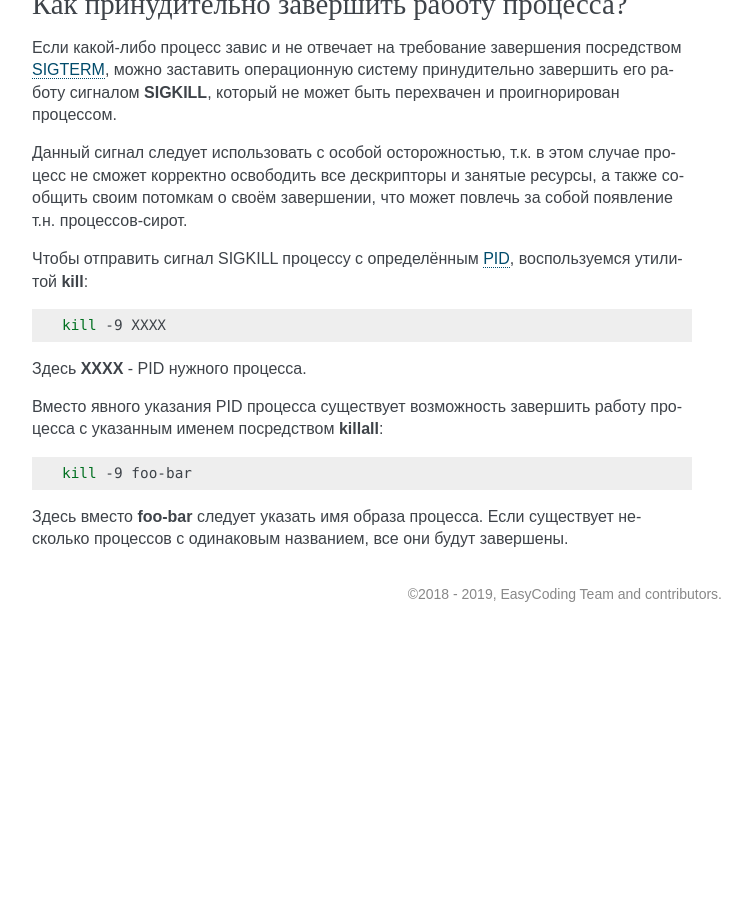
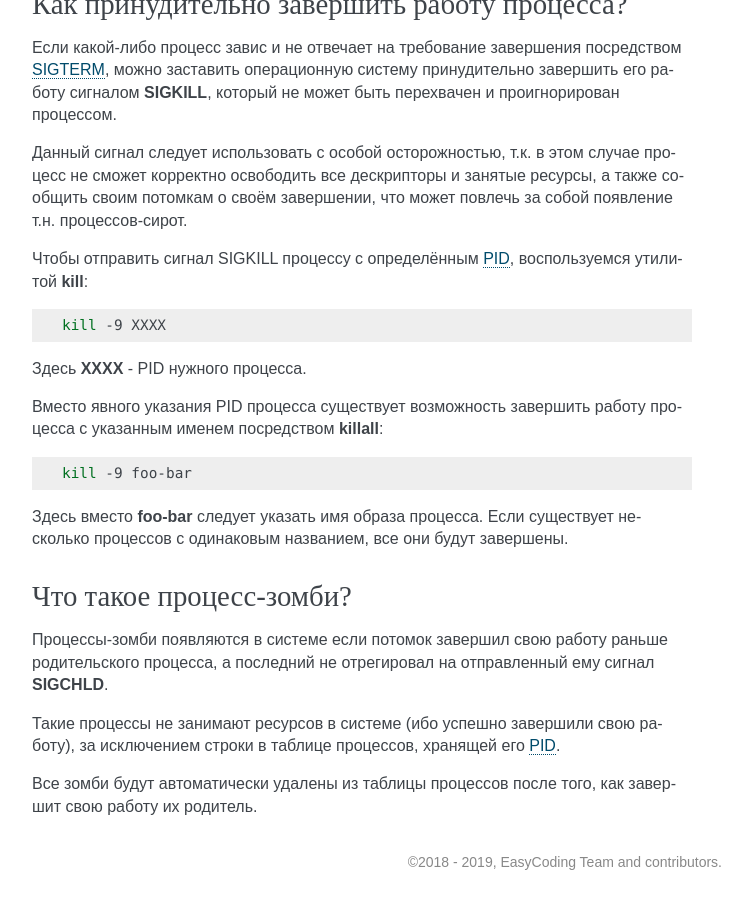
Before and after one commit to RussianFedora/FAQ, a Sphinx documentation site: the page built from source/administration.rst, in a window 1280 px wide and 900 px high, scrolled down 13783 px. Shown: the whole window, without its empty margins (388-1140 px from the left). Built offline with Sphinx 7.4.7, drawn with Linux system fonts in a browser that asks for light colours; before the commit the page ends 14415 px from its top, so only the background shows below that; some of the changed text lies outside the part shown.

```diff
--- a/source/administration.rst
+++ b/source/administration.rst
@@ -845,3 +845,15 @@
     kill -9 foo-bar
 
 Здесь вместо **foo-bar** следует указать имя образа процесса. Если существует несколько процессов с одинаковым названием, все они будут завершены.
+
+.. index:: process, zombie
+.. _kill-zombie:
+
+Что такое процесс-зомби?
+===========================
+
+Процессы-зомби появляются в системе если потомок завершил свою работу раньше родительского процесса, а последний не отрегировал на отправленный ему сигнал **SIGCHLD**.
+
+Такие процессы не занимают ресурсов в системе (ибо успешно завершили свою работу), за исключением строки в таблице процессов, хранящей его :ref:`PID <get-pid>`.
+
+Все зомби будут автоматически удалены из таблицы процессов после того, как завершит свою работу их родитель.
```
